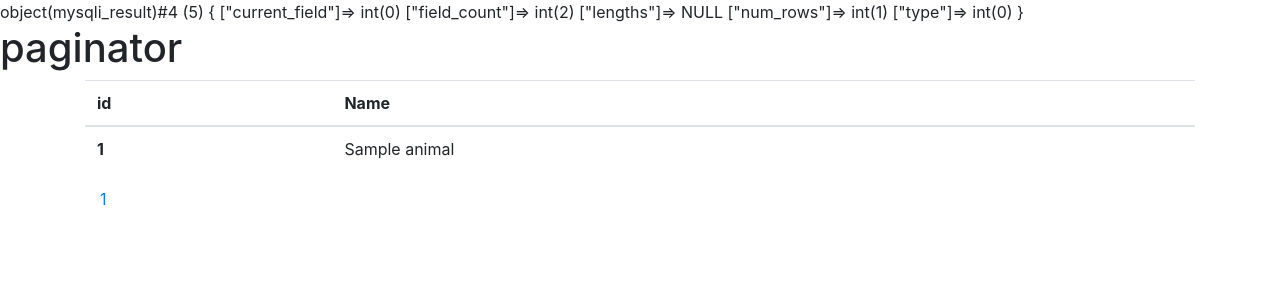
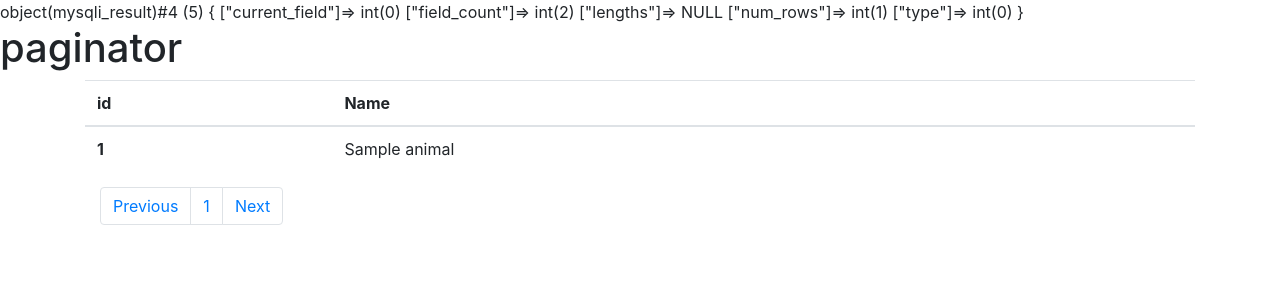
Before and after one commit to DevelopersGTTest/PHPEXP, a PHP site: page /index.php in a window 1280 px wide. Shown: the top 300 px of the page. Run offline with PHP 8.4, Linux system fonts and the light colour scheme; tables that the repository leaves empty or names only in its code hold one stand-in row (values such as "Sample post").

Commit message:
second attempt integrate styles

```diff
--- a/paginator/index.php
+++ b/paginator/index.php
@@ -67,14 +67,20 @@ require_once 'cnn.php';
 
         <div class="container">
 
-        <?php
-            for($page = 1; $page <= $number_of_pages; $page ++):
-        ?>
-            <a href="index.php?page=<?= $page  ?>"> <?= $page ?> </a>
-        <?php
-            endfor;
-        ?>
 
+            <nav aria-label="Page navigation example">
+                <ul class="pagination">
+                    <li class="page-item"><a class="page-link" href="#">Previous</a></li>
+                <?php
+                    for($page = 1; $page <= $number_of_pages; $page ++):
+                ?>
+                    <li class="page-item"><a class="page-link" href="index.php?page=<?= $page  ?>"> <?= $page ?> </a></li>
+                <?php
+                    endfor;
+                ?>
+                    <li class="page-item"><a class="page-link" href="#">Next</a></li>
+                </ul>
+            </nav>
         </div>
 
     </div>
```
